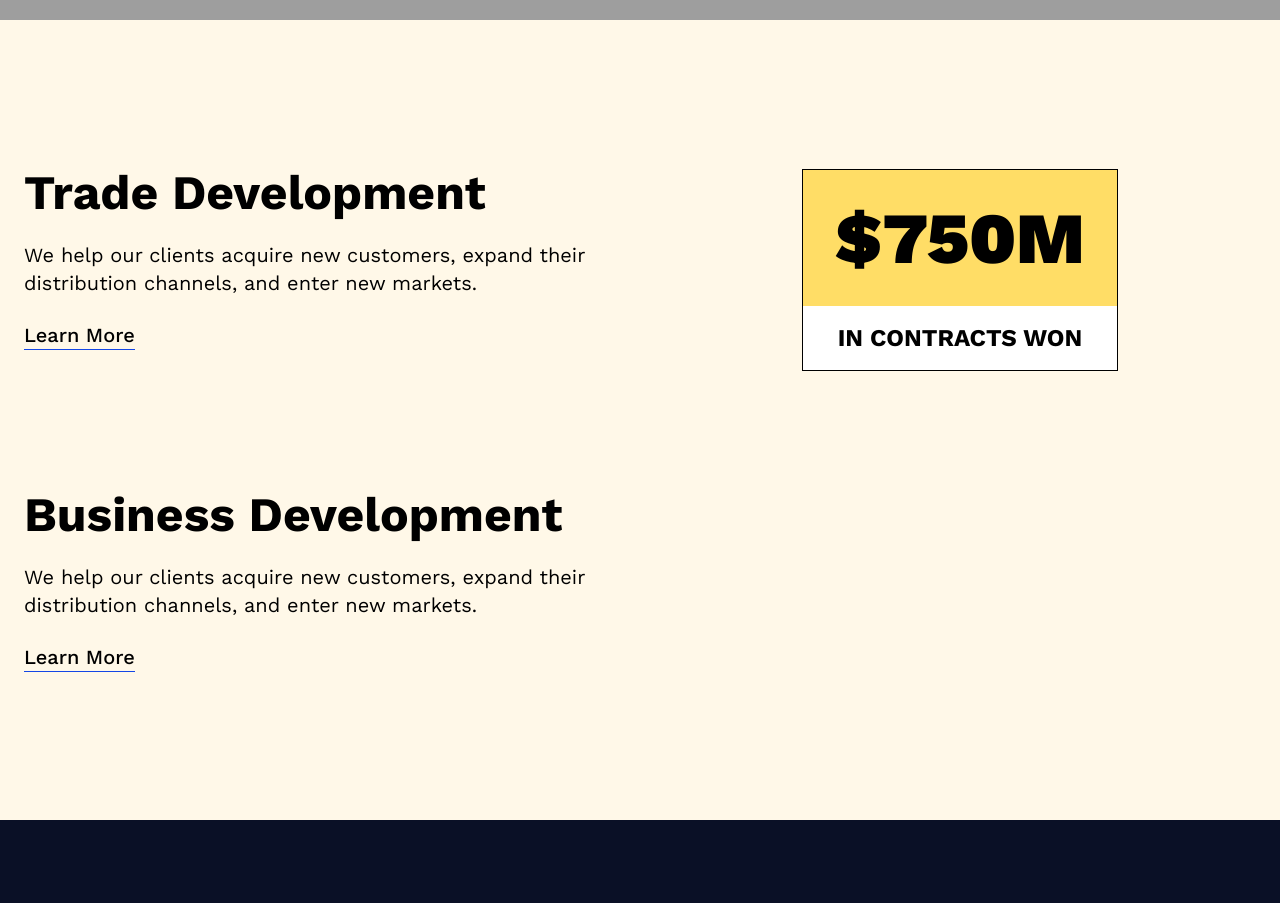
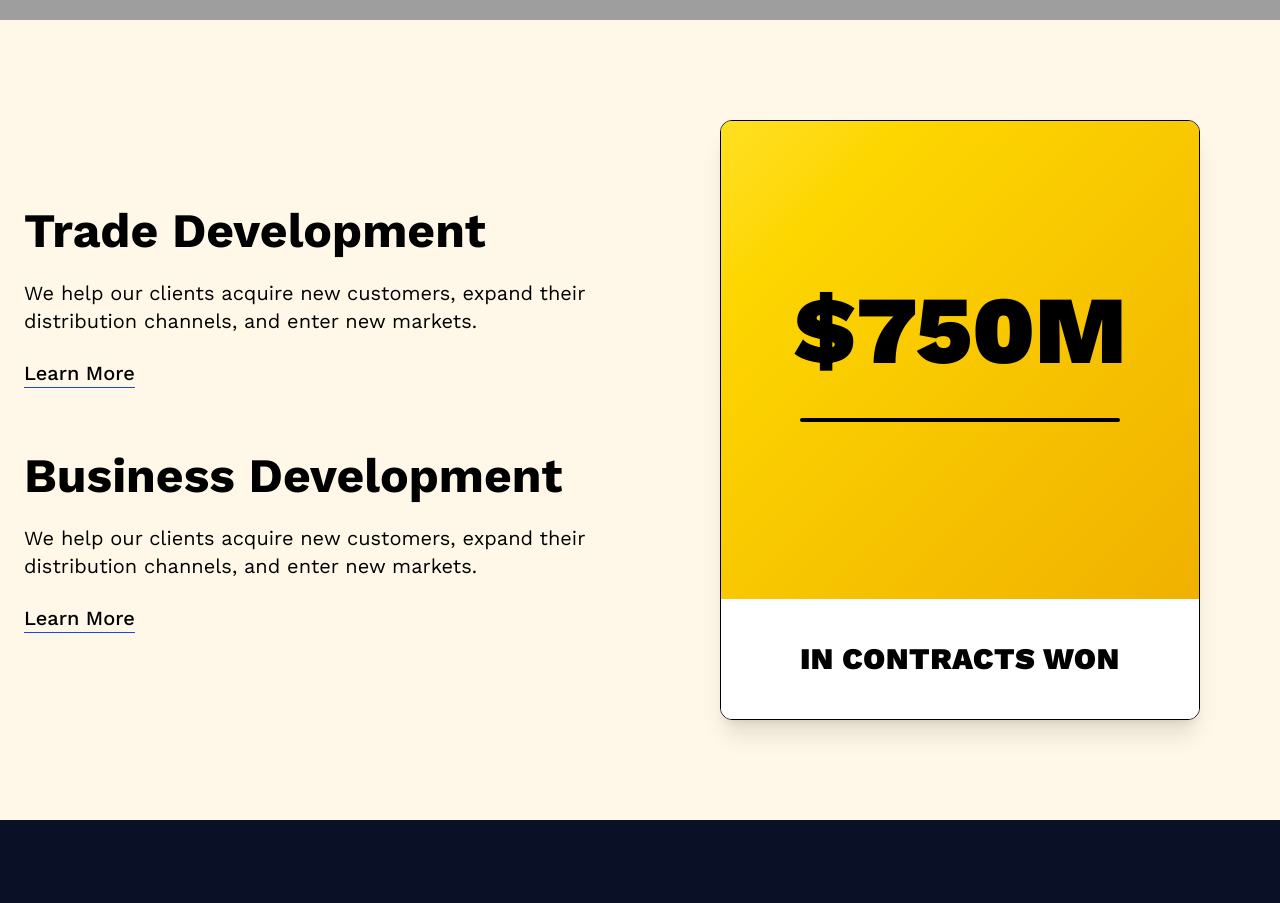
Before and after one commit to aaryaman-alo/leftfield, a Next.js app: page / in a window 1280 px wide. Shown: the part 780-1683 px from the top of the page. Built offline with nearby package versions, Linux system fonts and the light colour scheme; grey boxes are pictures that could not be loaded.

Commit message:
changes rd 1

```diff
--- a/app/team/page.tsx
+++ b/app/team/page.tsx
@@ -6,6 +6,7 @@ import Navbar from '@/components/Navbar';
 import Footer from '@/components/Footer';
 import TeamHeader from '@/components/TeamHeader';
 import TeamMembers from '@/components/TeamMembers';
+import Advisors from '@/components/Advisors';
 
 export default function Team() {
   return (
@@ -19,6 +20,7 @@ export default function Team() {
       <Navbar />
       <TeamHeader />
       <TeamMembers />
+      <Advisors />
       <Footer />
     </div>
   );
--- a/components/Advisors.tsx
+++ b/components/Advisors.tsx
@@ -9,61 +9,11 @@ const Advisors = () => {
       <div className="container mx-auto max-w-6xl">
         <h2 className="text-5xl font-bold mb-16">Advisors</h2>
 
-        {/* William Pazos */}
-        <div className="grid md:grid-cols-5 gap-10 mb-20">
-          <div className="md:col-span-1">
-            <Image
-              src="/images/team/william-pazos.jpg"
-              alt="William Pazos"
-              width={300}
-              height={300}
-              className="w-full grayscale"
-            />
-          </div>
-          <div className="md:col-span-4">
-            <h3 className="text-4xl font-bold mb-6">William Pazos</h3>
-
-            <div className="text-lg space-y-4">
-              <p>
-                Bill is a carbon market pioneer who has managed emerging market and high yield investments for more than 25 years and currently serves as director of Kuber Energy, a renewable energy and climate finance advisory company in Singapore and COO & co-Founder of AirCarbon, a digital carbon exchange in Singapore.
-              </p>
-              <p>
-                Previously, he was a Managing Director at Standard Bank. In this capacity he was the Global Head of Carbon origination and Finance, as well as a member of the board of Standard Merchant Bank Singapore. As the CEO and founding partner of Ecoinvest Carbon S.A., a joint venture company with Bunge S.A., he built what became one of the world&apos;s largest aggregator of carbon credits.
-              </p>
-              <p>
-                In his early career he was a bond trader at JP Morgan Chase (MHTCo.) in New York as well as a partner at Dartley a large Emerging Markets Fixed Income Fund. He holds a Bachelor Degree in Economics with a concentration in Mathematics from The College of Wooster, Ohio, and an MBA in International Management from ASU&apos;s Thunderbird Graduate School of International Management.
-              </p>
-            </div>
-
-            <div className="mt-6">
-              <Link
-                href="https://linkedin.com"
-                target="_blank"
-                rel="noopener noreferrer"
-                className="inline-block"
-              >
-                <svg
-                  className="h-8 w-8"
-                  fill="currentColor"
-                  viewBox="0 0 24 24"
-                  aria-hidden="true"
-                >
-                  <path
-                    fillRule="evenodd"
-                    d="M19 0H5a5 5 0 00-5 5v14a5 5 0 005 5h14a5 5 0 005-5V5a5 5 0 00-5-5zM8 19H5V8h3v11zM6.5 6.732c-.966 0-1.75-.79-1.75-1.764s.784-1.764 1.75-1.764 1.75.79 1.75 1.764-.783 1.764-1.75 1.764zM20 19h-3v-5.604c0-3.368-4-3.113-4 0V19h-3V8h3v1.765c1.396-2.586 7-2.777 7 2.476V19z"
-                    clipRule="evenodd"
-                  />
-                </svg>
-              </Link>
-            </div>
-          </div>
-        </div>
-
         {/* Sanjay Ram */}
         <div className="grid md:grid-cols-5 gap-10 mb-20">
           <div className="md:col-span-1">
             <Image
-              src="/images/team/sanjay-ram.jpg"
+              src="/images/sanjay.png"
               alt="Sanjay Ram"
               width={300}
               height={300}
@@ -90,7 +40,7 @@ const Advisors = () => {
 
             <div className="mt-6">
               <Link
-                href="https://linkedin.com"
+                href="https://www.linkedin.com/in/sanjay-ramabhadran-293778a/"
                 target="_blank"
                 rel="noopener noreferrer"
                 className="inline-block"
@@ -111,6 +61,58 @@ const Advisors = () => {
             </div>
           </div>
         </div>
+
+        {/* William Pazos */}
+        <div className="grid md:grid-cols-5 gap-10 mb-20">
+          <div className="md:col-span-1">
+            <Image
+              src="/images/bill.jpg"
+              alt="William Pazos"
+              width={300}
+              height={300}
+              className="w-full grayscale"
+            />
+          </div>
+          <div className="md:col-span-4">
+            <h3 className="text-4xl font-bold mb-6">William Pazos</h3>
+
+            <div className="text-lg space-y-4">
+              <p>
+                Bill is a carbon market pioneer who has managed emerging market and high yield investments for more than 25 years and currently serves as director of Kuber Energy, a renewable energy and climate finance advisory company in Singapore and COO & co-Founder of AirCarbon, a digital carbon exchange in Singapore.
+              </p>
+              <p>
+                Previously, he was a Managing Director at Standard Bank. In this capacity he was the Global Head of Carbon origination and Finance, as well as a member of the board of Standard Merchant Bank Singapore. As the CEO and founding partner of Ecoinvest Carbon S.A., a joint venture company with Bunge S.A., he built what became one of the world&apos;s largest aggregator of carbon credits.
+              </p>
+              <p>
+                In his early career he was a bond trader at JP Morgan Chase (MHTCo.) in New York as well as a partner at Dartley a large Emerging Markets Fixed Income Fund. He holds a Bachelor Degree in Economics with a concentration in Mathematics from The College of Wooster, Ohio, and an MBA in International Management from ASU&apos;s Thunderbird Graduate School of International Management.
+              </p>
+            </div>
+
+            <div className="mt-6">
+              <Link
+                href="https://www.linkedin.com/in/william-pazos-1273a113/"
+                target="_blank"
+                rel="noopener noreferrer"
+                className="inline-block"
+              >
+                <svg
+                  className="h-8 w-8"
+                  fill="currentColor"
+                  viewBox="0 0 24 24"
+                  aria-hidden="true"
+                >
+                  <path
+                    fillRule="evenodd"
+                    d="M19 0H5a5 5 0 00-5 5v14a5 5 0 005 5h14a5 5 0 005-5V5a5 5 0 00-5-5zM8 19H5V8h3v11zM6.5 6.732c-.966 0-1.75-.79-1.75-1.764s.784-1.764 1.75-1.764 1.75.79 1.75 1.764-.783 1.764-1.75 1.764zM20 19h-3v-5.604c0-3.368-4-3.113-4 0V19h-3V8h3v1.765c1.396-2.586 7-2.777 7 2.476V19z"
+                    clipRule="evenodd"
+                  />
+                </svg>
+              </Link>
+            </div>
+          </div>
+        </div>
+
+
       </div>
     </div>
   );
--- a/components/BusinessDevelopment.tsx
+++ b/components/BusinessDevelopment.tsx
@@ -33,12 +33,13 @@ const BusinessDevelopment = () => {
             Leftfield is an expert in supporting businesses who wish to grow their exports and expand into new markets. We offer a range of services, which are tailored to the needs and objectives of the client.
           </p>
 
+
           <p className="text-xl">
-            Leftfield works with businesses to establish strategic partners within a chosen market. These include distributors with existing networks, whom client companies can build strategic sales channels and drive volume growth. For physical product businesses, we identify and introduce suitable manufacturers who can locally produce and supply the target market.
+            Leftfield develops go-to-market strategies that are highly bespoke to the client companies and their export products, relative to their chosen market. We evaluate existing documentation and product insights to determine which markets would provide the greatest opportunity to client businesses. We then optimize the go-to-market strategy around the client and the strengths of their product.
           </p>
 
           <p className="text-xl">
-            Leftfield also works with business to secure signature customers in the target market. These customers provide important regional market validation for the products of client companies. We build upon signature customer successes by developing strategic sales opportunities that deliver large revenue results.
+            Leftfield also works with businesses to enhance their capacity to support a market expansion. We do this by closely collaborating with executive teams to manage new interfaces and develop competencies. We also advise about the refinement of product offerings, and help to broker the placement of capital that may be required to support growth operations.
           </p>
 
           <h2 className="text-4xl font-bold mt-20 mb-10">Business Development</h2>
@@ -48,12 +49,13 @@ const BusinessDevelopment = () => {
           </p>
 
           <p className="text-xl">
-            Leftfield develops go-to-market strategies that are highly bespoke to the client companies and their export products, relative to their chosen market. We evaluate existing documentation and product insights to determine which markets would provide the greatest opportunity to client businesses. We then optimize the go-to-market strategy around the client and the strengths of their product.
+            Leftfield works with businesses to establish strategic partners within a chosen market. These include distributors with existing networks, whom client companies can build strategic sales channels and drive volume growth. For physical product businesses, we identify and introduce suitable manufacturers who can locally produce and supply the target market.
           </p>
 
           <p className="text-xl">
-            Leftfield also works with businesses to enhance their capacity to support a market expansion. We do this by closely collaborating with executive teams to manage new interfaces and develop competencies. We also advise about the refinement of product offerings, and help to broker the placement of capital that may be required to support growth operations.
+            Leftfield also works with business to secure signature customers in the target market. These customers provide important regional market validation for the products of client companies. We build upon signature customer successes by developing strategic sales opportunities that deliver large revenue results.
           </p>
+
         </div>
       </div>
     </div>
--- a/components/ServicesPreview.tsx
+++ b/components/ServicesPreview.tsx
@@ -6,8 +6,10 @@ const ServicesPreview = () => {
   return (
     <div className="min-h-screen flex items-center bg-[#FFF8E8]">
       <div className="container mx-auto px-6 py-12">
-        <div className="grid md:grid-cols-2 gap-12 mb-20">
-          {/* Trade Development (formerly Business Development) */}
+        <div className="grid md:grid-cols-2 gap-12 items-center">
+          {/* Left Column - Services Text Content */}
+          <div className="flex flex-col space-y-16">
+            {/* Trade Development */}
             <div>
               <h3 className="text-5xl font-bold mb-6">Trade Development</h3>
               <p className="text-xl mb-6">
@@ -21,20 +23,6 @@ const ServicesPreview = () => {
               </Link>
             </div>
 
-          {/* Stats for Business Development */}
-          <div className="mx-auto mb-10">
-            <div className="border border-black">
-              <div className="bg-[#FFDD66] p-8 flex justify-center items-center">
-                <span className="text-7xl font-black">$750M</span>
-              </div>
-              <div className="bg-white p-4 flex justify-center items-center">
-                <span className="text-2xl font-bold">IN CONTRACTS WON</span>
-              </div>
-            </div>
-          </div>
-        </div>
-
-        <div className="grid md:grid-cols-2 gap-12">
             {/* Business Development */}
             <div>
               <h3 className="text-5xl font-bold mb-6">Business Development</h3>
@@ -49,6 +37,25 @@ const ServicesPreview = () => {
               </Link>
             </div>
           </div>
+
+          {/* Right Column - Stats Graphic */}
+          <div className="flex items-center justify-center">
+            <div className="border border-black w-[480px] shadow-xl overflow-hidden rounded-xl" style={{aspectRatio: '4/5'}}>
+              {/* Top section with gradient */}
+              <div className="bg-gradient-to-br from-yellow-300 to-yellow-500 p-10 flex flex-col justify-center items-center h-4/5">
+                <div className="relative flex flex-col items-center justify-center h-full w-full px-6">
+                  <span className="text-black font-black text-8xl mb-6 whitespace-nowrap">$750M</span>
+                  <div className="h-1 w-[320px] bg-black bg-opacity-30 rounded my-4"></div>
+                </div>
+              </div>
+
+              {/* Bottom section */}
+              <div className="bg-white p-8 flex justify-center items-center h-1/5">
+                <span className="text-3xl font-black tracking-wide text-center">IN CONTRACTS WON</span>
+              </div>
+            </div>
+          </div>
+        </div>
       </div>
     </div>
   );
--- a/components/TeamMembers.tsx
+++ b/components/TeamMembers.tsx
@@ -37,7 +37,7 @@ const TeamMembers = () => {
 
             <div className="mt-6">
               <Link
-                href="https://linkedin.com"
+                href="https://www.linkedin.com/in/mohan-ramani-4441b8/"
                 target="_blank"
                 rel="noopener noreferrer"
                 className="inline-block"
@@ -87,7 +87,7 @@ const TeamMembers = () => {
 
             <div className="mt-6">
               <Link
-                href="https://linkedin.com"
+                href="https://www.linkedin.com/in/marcus-matthews/"
                 target="_blank"
                 rel="noopener noreferrer"
                 className="inline-block"
--- a/components/TeamPreview.tsx
+++ b/components/TeamPreview.tsx
@@ -24,7 +24,7 @@ const TeamPreview = () => {
             <div>
                 <h3 className="text-3xl font-bold mb-4">Mohan Ramani</h3>
                 <Link
-                href="https://linkedin.com"
+                href="https://www.linkedin.com/in/mohan-ramani-4441b8/"
                 target="_blank"
                 rel="noopener noreferrer"
                 className="inline-block"
@@ -59,7 +59,7 @@ const TeamPreview = () => {
             <div>
             <h3 className="text-3xl font-bold mb-4">Marcus Matthews</h3>
             <Link
-              href="https://linkedin.com"
+              href="https://www.linkedin.com/in/marcus-matthews/"
               target="_blank"
               rel="noopener noreferrer"
               className="inline-block"
```
Also changed, not shown: public/images/bill.jpg (added), public/images/sanjay.png (added). Lines whose indentation alone changed are shown as unchanged.
